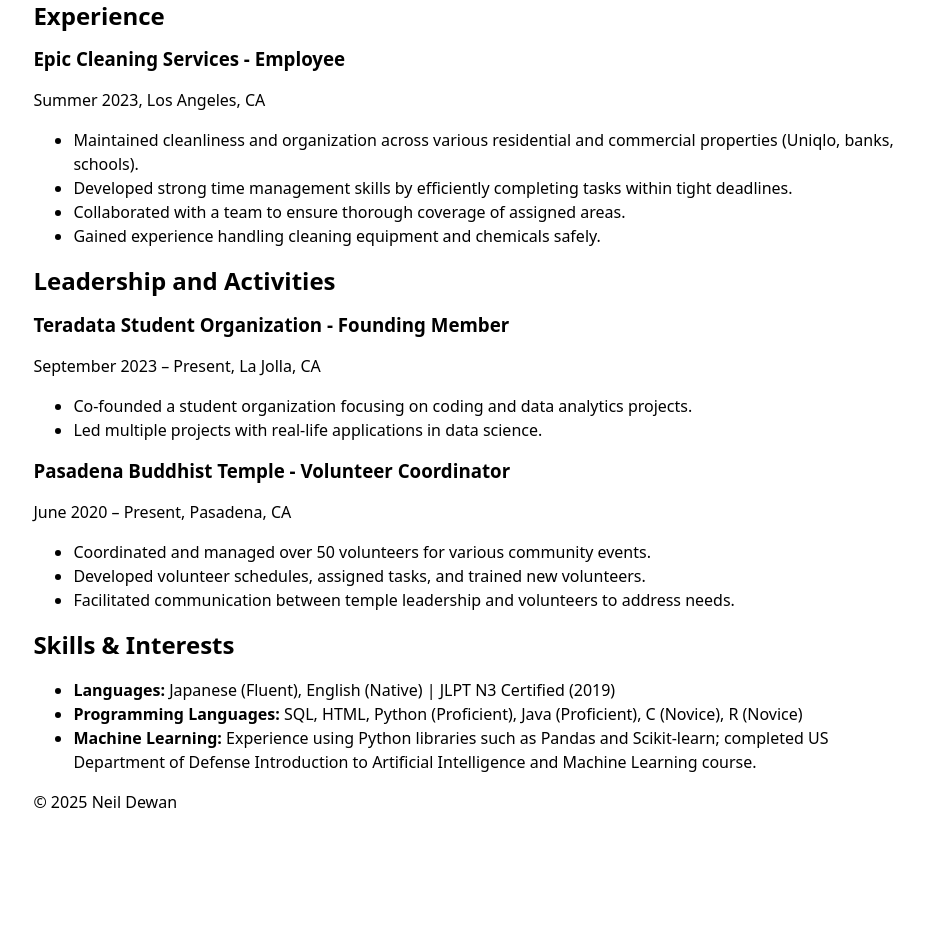
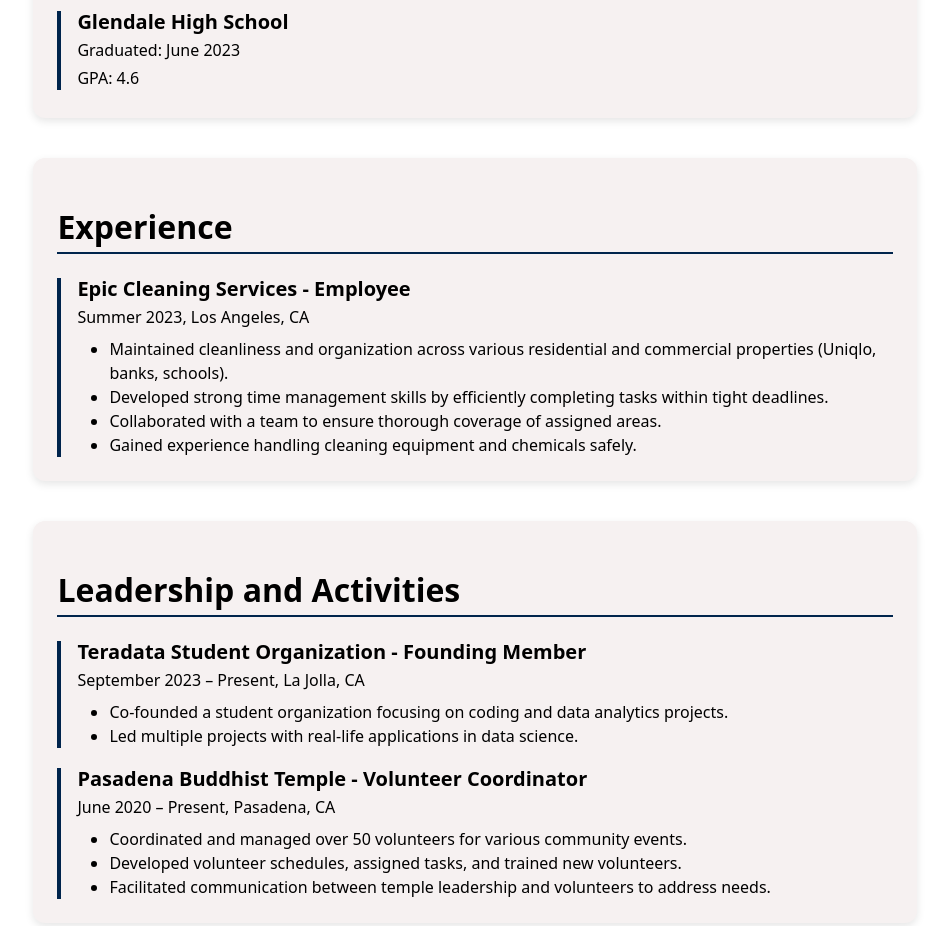
Before and after one commit to neildewan7/portfolio, a plain HTML site: page resume/index.html in a window 1280 px wide. Shown: the part 711-1637 px from the top of the page, without its empty margins (165-1113 px from the left). Before the commit the page ends 1533 px from the top, so only its background shows below. Drawn offline with Linux system fonts and the light colour scheme.

Commit message:
resume style update

```diff
--- a/style.css
+++ b/style.css
@@ -94,3 +94,74 @@ form label {
   h6 {
     line-height: 1.1;
   }
+
+/* Resume-specific styles */
+#personal-info,
+#education,
+#experience,
+#leadership-activities,
+#skills-interests {
+  margin-top: 2.5em;
+  padding: 1.5em;
+  background-color: color-mix(in oklch, white, var(--color-accent) 5%);
+  border-radius: 0.75em;
+  box-shadow: 0 0.2em 0.5em oklch(0% 0 0 / 0.1);
+}
+
+#personal-info p,
+#education p,
+#education time,
+#experience time,
+#leadership-activities time,
+#skills-interests li {
+  margin: 0.25em 0;
+}
+
+.education-entry,
+.job,
+.activity {
+  margin-top: 1.25em;
+  padding-left: 1em;
+  border-left: 4px solid var(--color-accent);
+}
+
+.education-entry h3,
+.job h3,
+.activity h3 {
+  margin-bottom: 0.25em;
+  font-size: 1.25em;
+}
+
+.job ul,
+.activity ul {
+  margin: 0.5em 0 0 1em;
+  padding-left: 1em;
+  list-style: disc;
+}
+
+.skills {
+  list-style: none;
+  padding-left: 0;
+}
+
+.skills li {
+  padding: 0.25em 0;
+  border-bottom: 1px dashed oklch(80% 0 240 / 0.3);
+}
+
+footer#footer {
+  margin-top: 4em;
+  text-align: center;
+  font-size: 0.875em;
+  color: oklch(60% 0.1 240);
+  padding: 1em 0;
+  border-top: 1px solid oklch(80% 0.1 240 / 0.4);
+}
+
+/* Improve typography for section headers */
+section header h2 {
+  font-size: 2em;
+  border-bottom: 2px solid var(--color-accent);
+  padding-bottom: 0.25em;
+  margin-bottom: 0.75em;
+}
```
